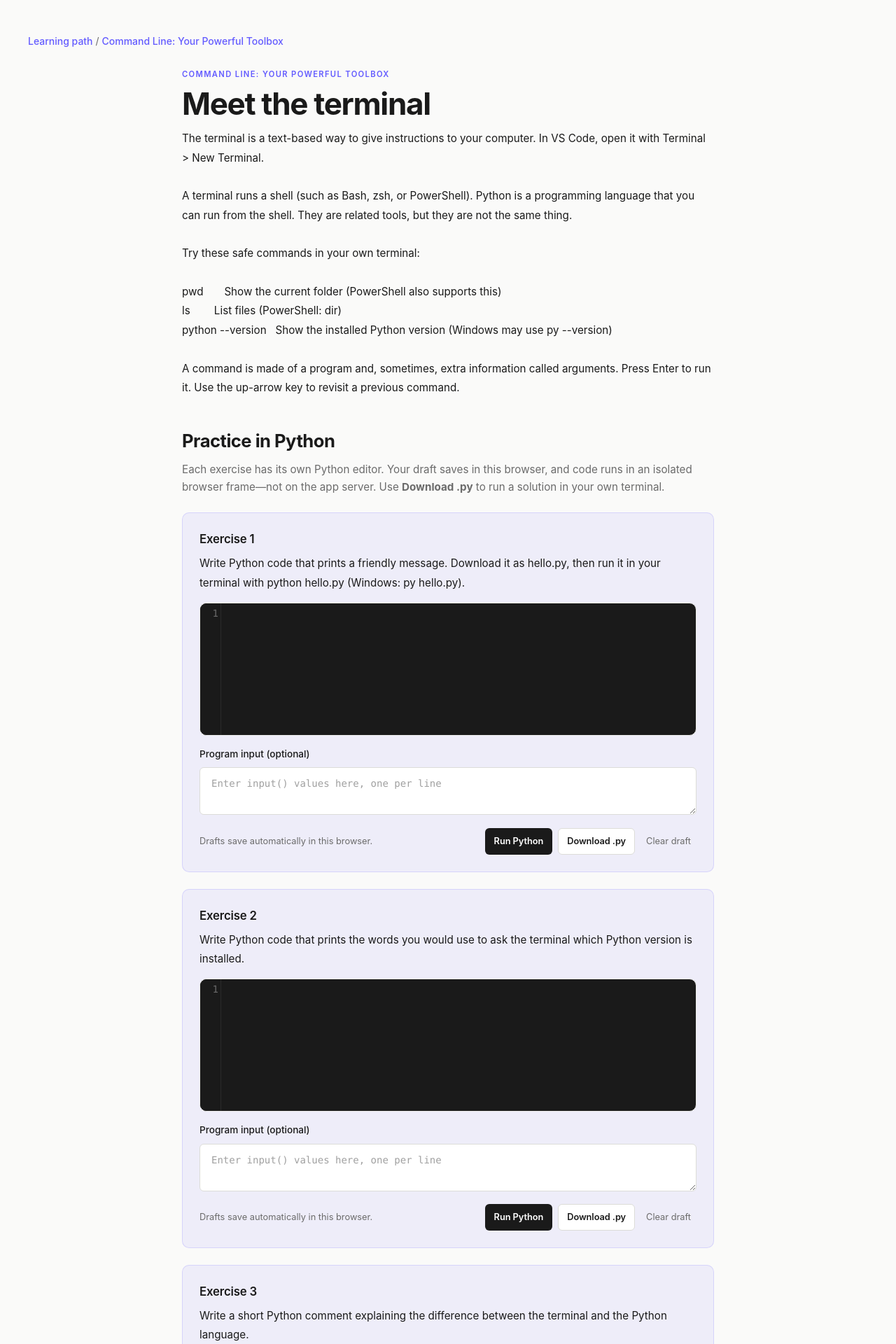
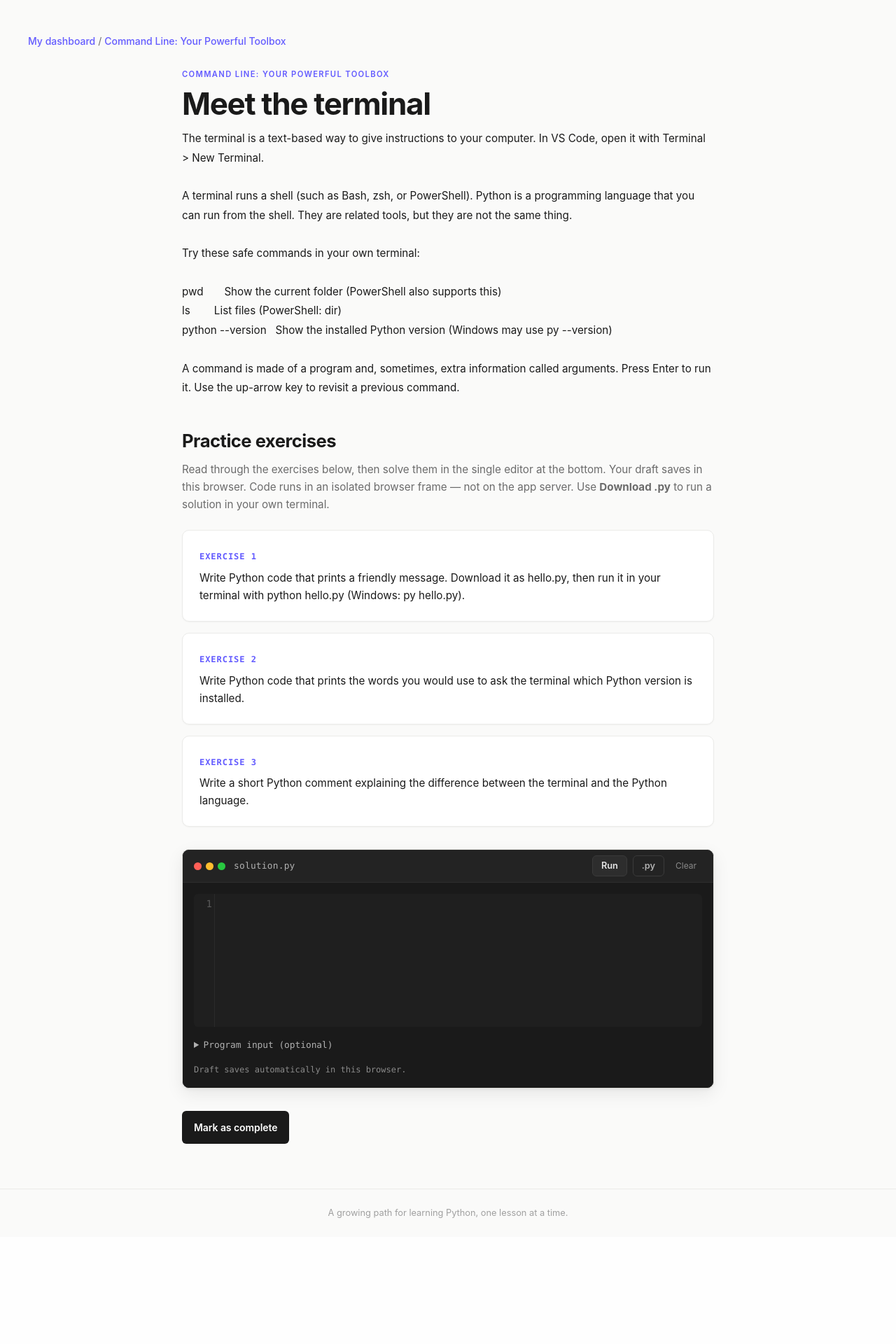
Before and after one commit to ezej0687-creator/Joshpy.py, a Flask app: page /lessons/1 in a window 1280 px wide. Shown: the part 50-1970 px from the top of the page at 70% size. After the commit the page ends 1790 px from the top, so only its background shows below. Run offline with Flask 3, Linux system fonts and the light colour scheme; data comes from the database, SQL or seed files in the repository.

Commit message:
feat: single terminal per lesson (exercises as text + one editor)

```diff
--- a/learning_app/static/style.css
+++ b/learning_app/static/style.css
@@ -1119,3 +1119,199 @@ textarea {
     max-width: 95%;
   }
 }
+
+/* ===== Single-terminal layout for lessons ===== */
+
+.exercise-list {
+  list-style: none;
+  padding: 0;
+  margin: 0 0 var(--s-6) 0;
+  display: grid;
+  gap: var(--s-4);
+}
+
+.exercise-item {
+  padding: var(--s-5);
+  border: 1px solid var(--border);
+  border-radius: var(--r-md);
+  background: var(--surface);
+  box-shadow: var(--shadow-sm);
+}
+
+.exercise-number {
+  display: inline-block;
+  font-family: var(--font-mono);
+  font-size: 0.75rem;
+  font-weight: 600;
+  letter-spacing: 0.08em;
+  text-transform: uppercase;
+  color: var(--accent);
+  margin-bottom: var(--s-2);
+}
+
+.exercise-prompt {
+  margin: 0;
+  color: var(--text);
+  line-height: 1.65;
+  white-space: pre-wrap;
+}
+
+/* Terminal window */
+
+.terminal-window {
+  border: 1px solid var(--border-strong);
+  border-radius: var(--r-md);
+  background: #1a1a1a;
+  overflow: hidden;
+  box-shadow: var(--shadow-lg);
+  margin-top: var(--s-5);
+}
+
+.terminal-bar {
+  display: flex;
+  align-items: center;
+  gap: var(--s-3);
+  padding: var(--s-2) var(--s-4);
+  background: #232323;
+  border-bottom: 1px solid #2e2e2e;
+}
+
+.terminal-dots {
+  display: flex;
+  gap: 6px;
+}
+
+.terminal-dots span {
+  width: 11px;
+  height: 11px;
+  border-radius: 50%;
+  background: #3a3a3a;
+}
+
+.terminal-dots span:nth-child(1) { background: #ff5f57; }
+.terminal-dots span:nth-child(2) { background: #febc2e; }
+.terminal-dots span:nth-child(3) { background: #28c840; }
+
+.terminal-title {
+  flex: 1;
+  font-family: var(--font-mono);
+  font-size: 0.8rem;
+  color: #b0b0b0;
+  letter-spacing: 0.02em;
+}
+
+.terminal-actions {
+  display: flex;
+  align-items: center;
+  gap: var(--s-2);
+}
+
+.terminal-actions .button {
+  background: #2d2d2d;
+  color: #e6e6e6;
+  border: 1px solid #3a3a3a;
+  font-size: 0.8rem;
+  padding: var(--s-1) var(--s-3);
+}
+
+.terminal-actions .button:hover {
+  background: #383838;
+  border-color: #4a4a4a;
+  box-shadow: none;
+}
+
+.terminal-actions .button-secondary {
+  background: transparent;
+  color: #b0b0b0;
+}
+
+.terminal-actions .button-secondary:hover {
+  background: #2d2d2d;
+  color: #e6e6e6;
+}
+
+.terminal-actions .text-button {
+  color: #8a8a8a;
+  font-size: 0.75rem;
+  padding: var(--s-1) var(--s-2);
+}
+
+.terminal-actions .text-button:hover {
+  color: #e6e6e6;
+}
+
+.terminal-body {
+  padding: var(--s-4);
+  background: #1a1a1a;
+}
+
+.terminal-body .CodeMirror {
+  height: 220px;
+  border: 0;
+  border-radius: var(--r-sm);
+  background: #1f1f1f !important;
+  color: #e6edf7;
+  font-family: var(--font-mono);
+  font-size: 0.875rem;
+}
+
+.terminal-body .CodeMirror-gutters {
+  border-right: 1px solid #2a2a2a;
+  background: #1f1f1f !important;
+}
+
+.terminal-body .CodeMirror-linenumber {
+  color: #5a5a5a;
+}
+
+.terminal-body .CodeMirror-cursor {
+  border-left: 2px solid #ffffff;
+}
+
+.terminal-input-details {
+  margin-top: var(--s-3);
+  color: #b0b0b0;
+  font-family: var(--font-mono);
+  font-size: 0.8rem;
+}
+
+.terminal-input-details summary {
+  cursor: pointer;
+  padding: var(--s-1) 0;
+  user-select: none;
+}
+
+.terminal-input-details summary:hover {
+  color: #e6e6e6;
+}
+
+.terminal-input-details .program-input {
+  margin-top: var(--s-2);
+  background: #1f1f1f;
+  color: #e6edf7;
+  border-color: #2e2e2e;
+  font: 0.85rem/1.5 var(--font-mono);
+}
+
+.terminal-input-details .program-input:focus {
+  border-color: #4a4a4a;
+  box-shadow: none;
+}
+
+.terminal-body .editor-toolbar {
+  margin-top: var(--s-3);
+}
+
+.terminal-body .editor-status {
+  color: #8a8a8a;
+  font-size: 0.75rem;
+  font-family: var(--font-mono);
+}
+
+.terminal-body .python-output {
+  margin-top: var(--s-3);
+  border: 1px solid #2e2e2e;
+  background: #0f0f0f;
+  color: #d4dae6;
+  font: 0.85rem/1.6 var(--font-mono);
+}
--- a/learning_app/templates/lesson.html
+++ b/learning_app/templates/lesson.html
@@ -5,7 +5,7 @@
 {% endblock %}
 {% block content %}
   <p class="breadcrumb">
-    <a href="{{ url_for('main.index') }}">Learning path</a> /
+    <a href="{{ url_for('main.dashboard') }}">My dashboard</a> /
     <a href="{{ url_for('main.module_detail', slug=lesson.module_slug) }}">{{ lesson.module_title }}</a>
   </p>
   <article class="lesson-content">
@@ -17,37 +17,83 @@
         <a class="text-link" href="{{ url_for('main.tutor', lesson_id=lesson.id) }}">Ask the AI tutor about this lesson →</a>
       </p>
     {% endif %}
+
+    {% if exercises %}
       <section class="practice-section" aria-labelledby="practice-heading">
-      <h2 id="practice-heading">Practice in Python</h2>
-      <p class="practice-intro">Each exercise has its own Python editor. Your draft saves in this browser, and code runs in an isolated browser frame—not on the app server. Use <strong>Download .py</strong> to run a solution in your own terminal.</p>
+        <h2 id="practice-heading">Practice exercises</h2>
+        <p class="practice-intro">
+          Read through the exercises below, then solve them in the single editor at the bottom.
+          Your draft saves in this browser. Code runs in an isolated browser frame — not on the app server.
+          Use <strong>Download .py</strong> to run a solution in your own terminal.
+        </p>
+
+        <ol class="exercise-list">
           {% for exercise in exercises %}
-        <section class="exercise-panel" data-practice-editor data-lesson-id="{{ lesson.id }}" data-exercise-number="{{ loop.index }}" data-storage-key="python-learning-draft-v1-{{ lesson.id }}-{{ loop.index }}">
-          <h3>Exercise {{ loop.index }}</h3>
-          <p class="lesson-copy">{{ exercise }}</p>
-          <textarea class="python-editor" aria-label="Python editor for exercise {{ loop.index }}" placeholder="# Write your Python solution here" spellcheck="false"></textarea>
-          <label class="program-input-label" for="program-input-{{ lesson.id }}-{{ loop.index }}">Program input (optional)</label>
-          <textarea class="program-input" id="program-input-{{ lesson.id }}-{{ loop.index }}" data-program-input rows="2" placeholder="Enter input() values here, one per line"></textarea>
-          <div class="editor-toolbar">
-            <span class="editor-status" data-editor-status aria-live="polite">Drafts save automatically in this browser.</span>
-            <div class="editor-actions">
-              <button class="button button-small" type="button" data-run-python>Run Python</button>
-              <button class="button button-small button-secondary" type="button" data-download-python>Download .py</button>
-              <button class="text-button" type="button" data-clear-draft>Clear draft</button>
+            <li class="exercise-item">
+              <span class="exercise-number">Exercise {{ loop.index }}</span>
+              <div class="exercise-prompt lesson-copy">{{ exercise }}</div>
+            </li>
+          {% endfor %}
+        </ol>
+
+        <div class="terminal-window">
+          <div class="terminal-bar">
+            <div class="terminal-dots" aria-hidden="true">
+              <span></span><span></span><span></span>
+            </div>
+            <span class="terminal-title">solution.py</span>
+            <div class="terminal-actions">
+              <button class="button button-small" type="button" data-run-python>Run</button>
+              <button class="button button-small button-secondary" type="button" data-download-python>.py</button>
+              <button class="text-button" type="button" data-clear-draft>Clear</button>
             </div>
           </div>
+
+          <section
+            class="terminal-body"
+            data-practice-editor
+            data-lesson-id="{{ lesson.id }}"
+            data-storage-key="python-learning-draft-v1-{{ lesson.id }}"
+          >
+            <textarea
+              class="python-editor"
+              aria-label="Python editor for this lesson"
+              placeholder="# Write your Python solution here"
+              spellcheck="false"
+            ></textarea>
+
+            <details class="terminal-input-details">
+              <summary>Program input (optional)</summary>
+              <textarea
+                class="program-input"
+                data-program-input
+                rows="2"
+                placeholder="Enter input() values here, one per line"
+              ></textarea>
+            </details>
+
+            <div class="editor-toolbar">
+              <span class="editor-status" data-editor-status aria-live="polite">
+                Draft saves automatically in this browser.
+              </span>
+            </div>
+
             <pre class="python-output" data-python-output aria-live="polite" hidden></pre>
+          </section>
+        </div>
       </section>
     {% else %}
       <p class="empty-state">Practice exercises will be added soon.</p>
-      {% endfor %}
-    </section>
-    <form method="post" action="{{ url_for('main.mark_complete', lesson_id=lesson.id) }}">
+    {% endif %}
+
+    <form method="post" action="{{ url_for('main.mark_complete', lesson_id=lesson.id) }}" style="margin-top: var(--s-6);">
       <input type="hidden" name="csrf_token" value="{{ csrf_token() }}">
       <button class="button" type="submit" {% if is_completed %}disabled{% endif %}>
         {{ "Completed" if is_completed else "Mark as complete" }}
       </button>
     </form>
   </article>
+
   <iframe
     class="python-runner-frame"
     src="{{ url_for('main.python_runner') }}"
@@ -57,6 +103,7 @@
     tabindex="-1"
   ></iframe>
 {% endblock %}
+
 {% block scripts %}
   <script defer src="https://cdnjs.cloudflare.com/ajax/libs/codemirror/5.65.20/codemirror.min.js"></script>
   <script defer src="https://cdnjs.cloudflare.com/ajax/libs/codemirror/5.65.20/mode/python/python.min.js"></script>
```
Lines whose indentation alone changed are shown as unchanged.
